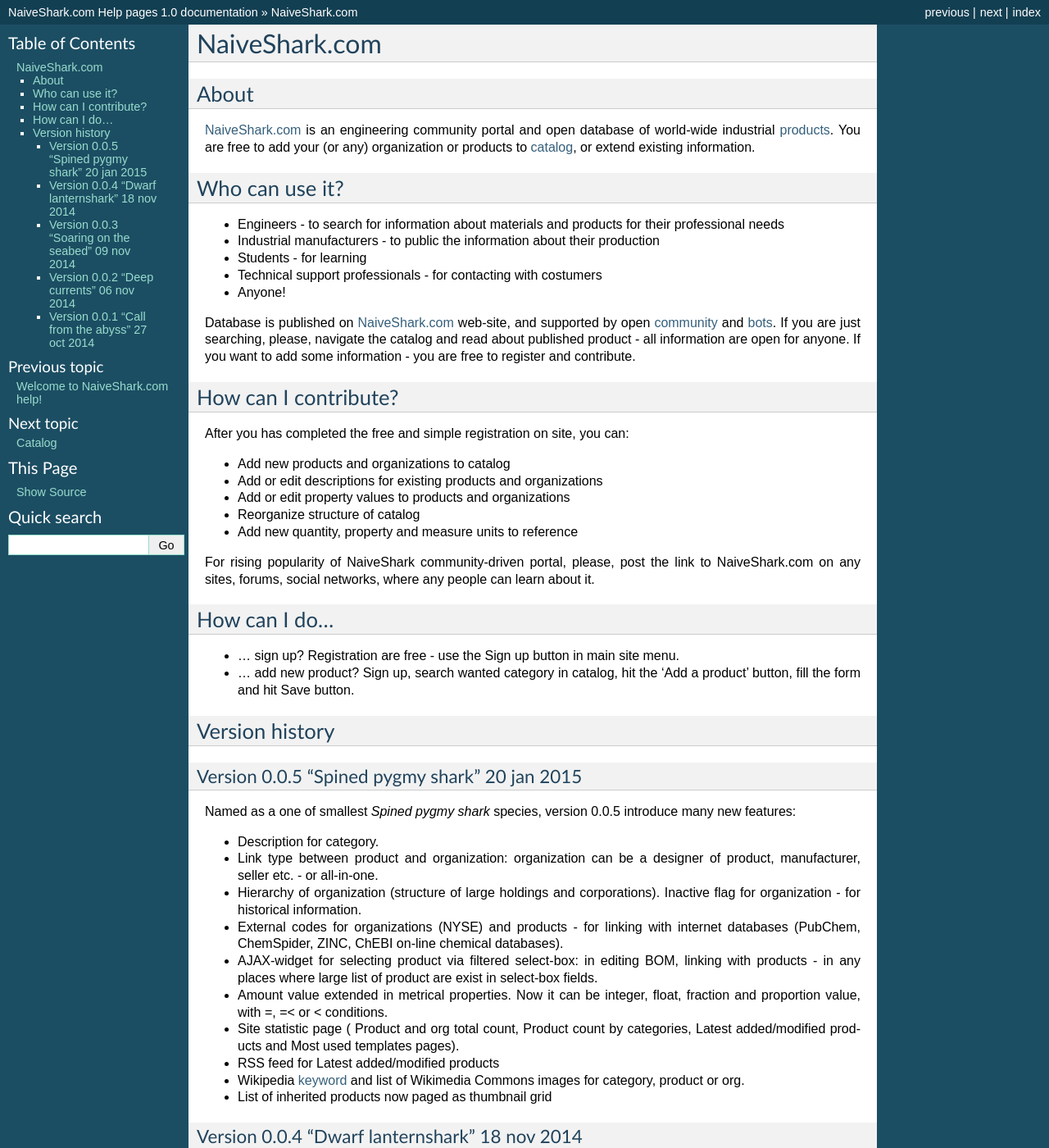
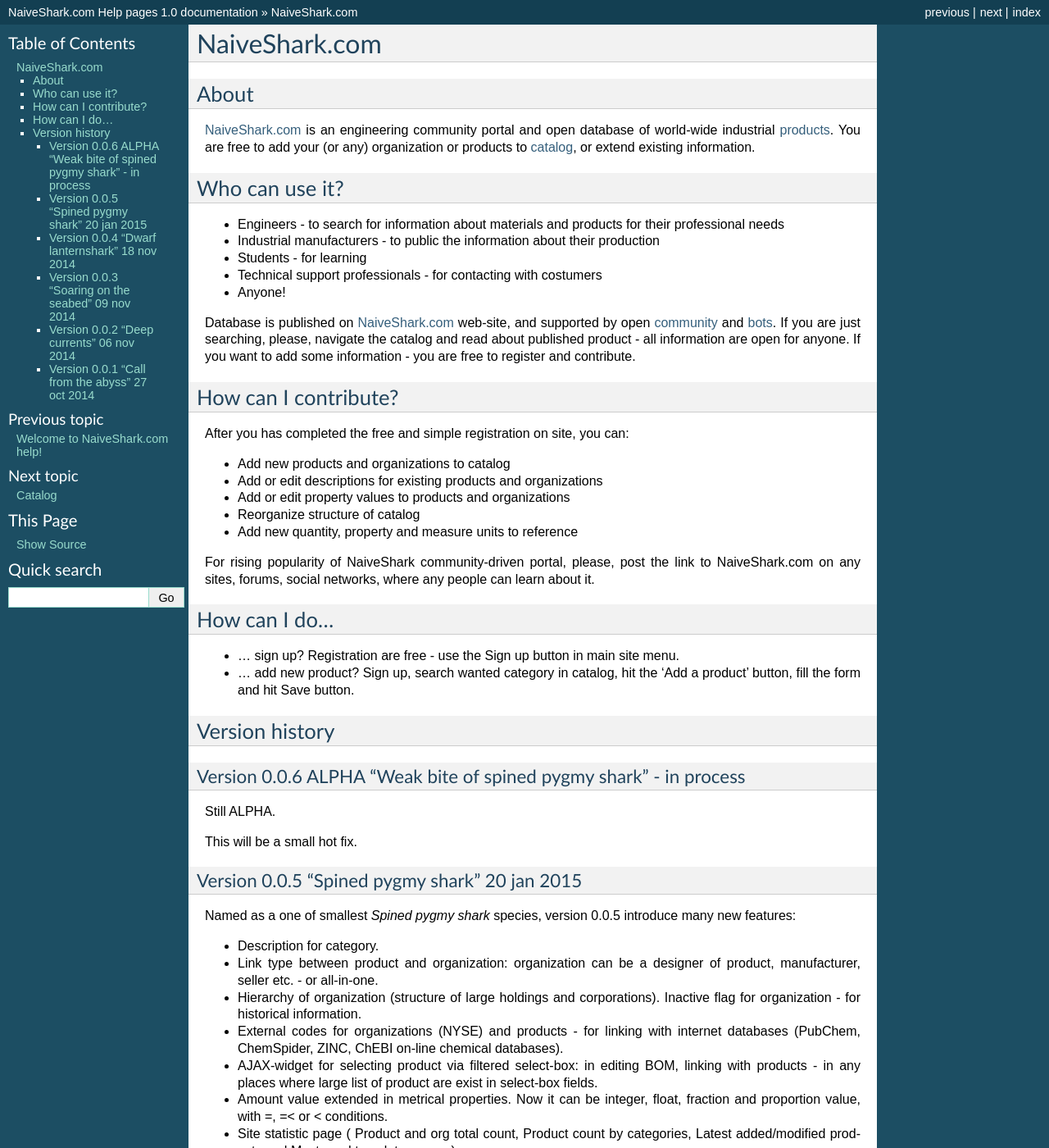
Before and after one commit to NaiveShark/NaiveSharkComDoc, a Sphinx documentation site: the page built from docs/naiveshark.rst, in a window 1280 px wide and 1400 px high. Shown: the whole window at 82% size. Built offline with Sphinx 7.4.7, drawn with Linux system fonts in a browser that asks for light colours.

```diff
--- a/docs/naiveshark.rst
+++ b/docs/naiveshark.rst
@@ -40,6 +40,14 @@ How can I do...
 
 Version history
 ---------------
+
+Version 0.0.6 ALPHA "Weak bite of spined pygmy shark" - in process
+^^^^^^^^^^^^^^^^^^^^^^^^^^^^^^^^^^^^^^^^^^^^^^^^^^^^^^^^^^^^^^^^^^
+
+Still ALPHA.
+
+This will be a small hot fix.
+
 
 Version 0.0.5 "Spined pygmy shark" 20 jan 2015
 ^^^^^^^^^^^^^^^^^^^^^^^^^^^^^^^^^^^^^^^^^^^^^^
```
